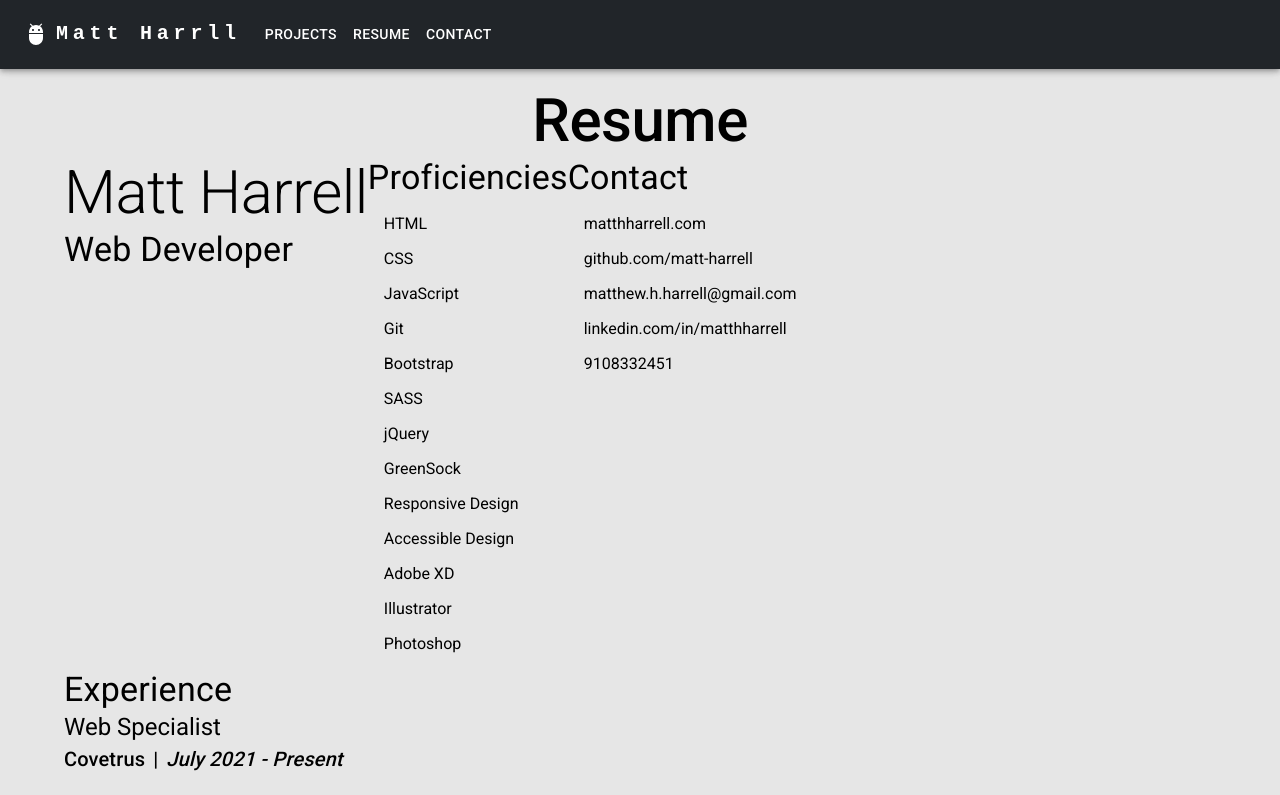
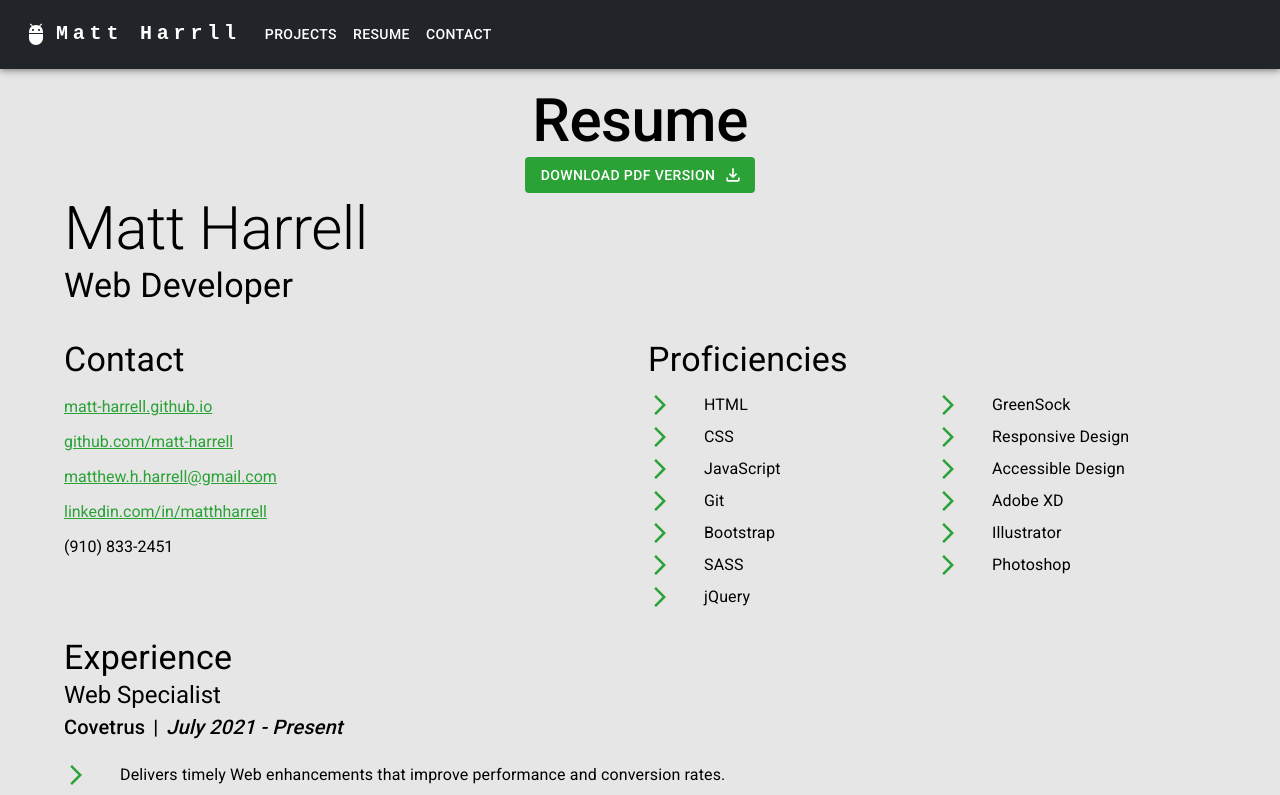
Before and after one commit to matt-harrell/matt-harrell.github.io, a React (Create React App) app: page /resume in a window 1280 px wide. Shown: the top 795 px of the page. Built offline with nearby package versions, Linux system fonts and the light colour scheme.

Commit message:
add resume styles and component tweaks

```diff
--- a/src/components/Resume/ResumeComp.tsx
+++ b/src/components/Resume/ResumeComp.tsx
@@ -15,30 +15,30 @@ const ResumeComp = (props:ResumeCompProps) => {
 
 
     return(
-        <Grid container>
-            <Grid item>
+        <Grid container spacing={2} sx={{paddingBottom:16}}>
+            <Grid item xs={12}>
                 <Typography variant='h2' component='h2'>Matt Harrell</Typography>
                 <Typography variant='h4' component='h2' sx={{paddingBottom:2}}>Web Developer</Typography>
             </Grid>
-            <Grid item>
+            <Grid item xs={12} sm={6}>
+                <Typography component='h2' variant='h4'>
+                    Contact
+                </Typography>
+                <Contact ContactInfo={props.ContactInfo}/>
+            </Grid>
+            <Grid item xs={12} sm={6}>
                 <Typography component='h2' variant='h4'>
                     Proficiencies
                 </Typography>
                 <Skills Skills={props.Skills}/>
             </Grid>
-            <Grid item>
-                <Typography component='h2' variant='h4'>
-                    Contact
-                </Typography>
-                <Contact ContactInfo={props.ContactInfo}/>
-            </Grid>
-            <Grid item>
+            <Grid item xs={12}>
                 <Typography component='h2' variant='h4'>
                     Experience
                 </Typography>
                 <Exp ExpData={props.Experience}/>
             </Grid>
-            <Grid item>
+            <Grid item xs={12}>
                 <Typography component='h2' variant='h4'>
                     Education
                 </Typography>
--- a/src/components/Resume/Skills/skills.tsx
+++ b/src/components/Resume/Skills/skills.tsx
@@ -1,14 +1,52 @@
 import {Grid,Box,Typography, List, ListItem, ListItemIcon, ListItemText} from '@mui/material';
+import ArrowForwardIosIcon from '@mui/icons-material/ArrowForwardIos';
 
 import { SkillsProps } from '../ResumeCont';
 
 const Skills = ({Skills}:SkillsProps) => {
+
+    const skillsOddorEven = (Skills.length % 2 === 0) ? true : false;
+
+   let skillsHalf = skillsOddorEven ? Math.floor(Skills.length / 2) : Math.floor(Skills.length / 2) + 1;
+   let skillsFirstHalf = Skills.slice(0, skillsHalf);
+   let skillsSecondHalf = Skills?.slice(skillsHalf, Skills?.length);
+
     return(
-        <List>
-             {Skills.map((skill,index) => (
-                <ListItem key={index}>{skill}</ListItem>
-             ))}
-        </List>
+        // <List>
+        //      {Skills.map((skill,index) => (
+        //         <ListItem key={index}>{skill}</ListItem>
+        //      ))}
+        // </List>
+         <Grid container spacing={{xs:1}}>
+         <Grid item xs={6}>
+             <List>
+                 {skillsFirstHalf.map((skill,index) => {
+                     return(
+                         <ListItem key={index} sx={{padding:0}}>
+                             <ListItemIcon>
+                                <ArrowForwardIosIcon color='secondary'/>
+                             </ListItemIcon>
+                             <ListItemText primary={skill} sx={{color:"black"}}/>
+                         </ListItem>
+                     )
+                 })}
+             </List>
+         </Grid>
+         <Grid item xs={6}>
+             <List>
+                 {skillsSecondHalf.map((skill,index) => {
+                     return(
+                         <ListItem key={index} sx={{padding:0}}>
+                             <ListItemIcon>
+                                <ArrowForwardIosIcon color='secondary'/>
+                             </ListItemIcon>
+                             <ListItemText primary={skill} sx={{color:"black"}}/>
+                         </ListItem>
+                     )
+                 })}
+             </List>
+         </Grid>
+     </Grid>
     );
 }
 
--- a/src/components/Resume/contact/contact.tsx
+++ b/src/components/Resume/contact/contact.tsx
@@ -1,13 +1,32 @@
 import {Grid,Box,Typography, List, ListItem, ListItemIcon, ListItemText} from '@mui/material';
+import { type } from 'os';
 
 import { ContactProps } from '../ResumeCont';
 
 const Contact = (ContactData:ContactProps) => {
     return(
         <List>
-             {Object.values(ContactData.ContactInfo).map((contact,index) =>
-                <ListItem key={index}>{contact}</ListItem>
-            )}
+             {Object.values(ContactData.ContactInfo).map((contact,index) => {
+                if(String(contact).search("@") !== -1){
+                    return (
+                            <ListItem disableGutters key={index}>
+                                <a href={`mailto:${contact}`}>{contact}</a>
+                            </ListItem>
+                    );
+                } else if(typeof contact === 'number'){
+                    const match = String(contact).match(/^(1|)?(\d{3})(\d{3})(\d{4})$/) || '';
+                    let phoneNumber  = ['(', match[2], ') ', match[3], '-', match[4]].join('');
+                    return (
+                        <ListItem disableGutters key={index}>{phoneNumber}</ListItem>
+                    );
+                } else {
+                    return (
+                            <ListItem disableGutters key={index}>
+                                <a href={`https://${contact}`}>{contact}</a>
+                            </ListItem>
+                    );
+                }
+            })}
         </List>
     );
 }
--- a/src/data/resume.json
+++ b/src/data/resume.json
@@ -1,6 +1,6 @@
 {
     "ContactInfo":{
-        "website":"matthharrell.com",
+        "website":"matt-harrell.github.io",
         "github":"github.com/matt-harrell",
         "email":"matthew.h.harrell@gmail.com",
         "linkedin":"linkedin.com/in/matthharrell",
--- a/src/index.css
+++ b/src/index.css
@@ -1,5 +1,7 @@
 :root{
   --secondary:#2aa236;
+  --secondary-light:#3ad449;
+  --secondary-dark:#0d3d12;
 }
 
 body{
@@ -7,6 +9,23 @@ body{
   margin: 0;
   background-color: #e6e6e6;
 }
+
+a{
+  color: var(--secondary);
+}
+
+a:hover{
+  color: var(--secondary-light);
+}
+
+a:active{
+  color: var(--secondary-dark);
+}
+
+a:visited{
+  color: var(--secondary-dark);
+}
+
 .img{
   max-width: 100%;
   height: auto;
--- a/src/pages/resume.tsx
+++ b/src/pages/resume.tsx
@@ -1,4 +1,6 @@
-import { Typography, Box, Container } from "@mui/material";
+import { Typography, Button, Container,Box } from "@mui/material";
+import FileDownloadOutlinedIcon from '@mui/icons-material/FileDownloadOutlined';
+
 
 import ResumeCont from "../components/Resume/ResumeCont"
 
@@ -15,6 +17,17 @@ const ResumePage = () =>{
                 >
                 Resume
             </Typography>
+            <Box sx={{textAlign:'center'}}>
+                <Button
+                    variant="contained"
+                    color="secondary"
+                    endIcon={<FileDownloadOutlinedIcon />}
+                    disableElevation
+                    onClick={() => {window.open('/assets/docs/resume/Matt_Harrell_Resume.pdf')}}
+                >
+                    Download PDF Version
+                </Button>
+            </Box>
             <ResumeCont/>
         </Container>
     );
```
Also changed, not shown: 1 other file (tests, documents, lock files or other folders).
